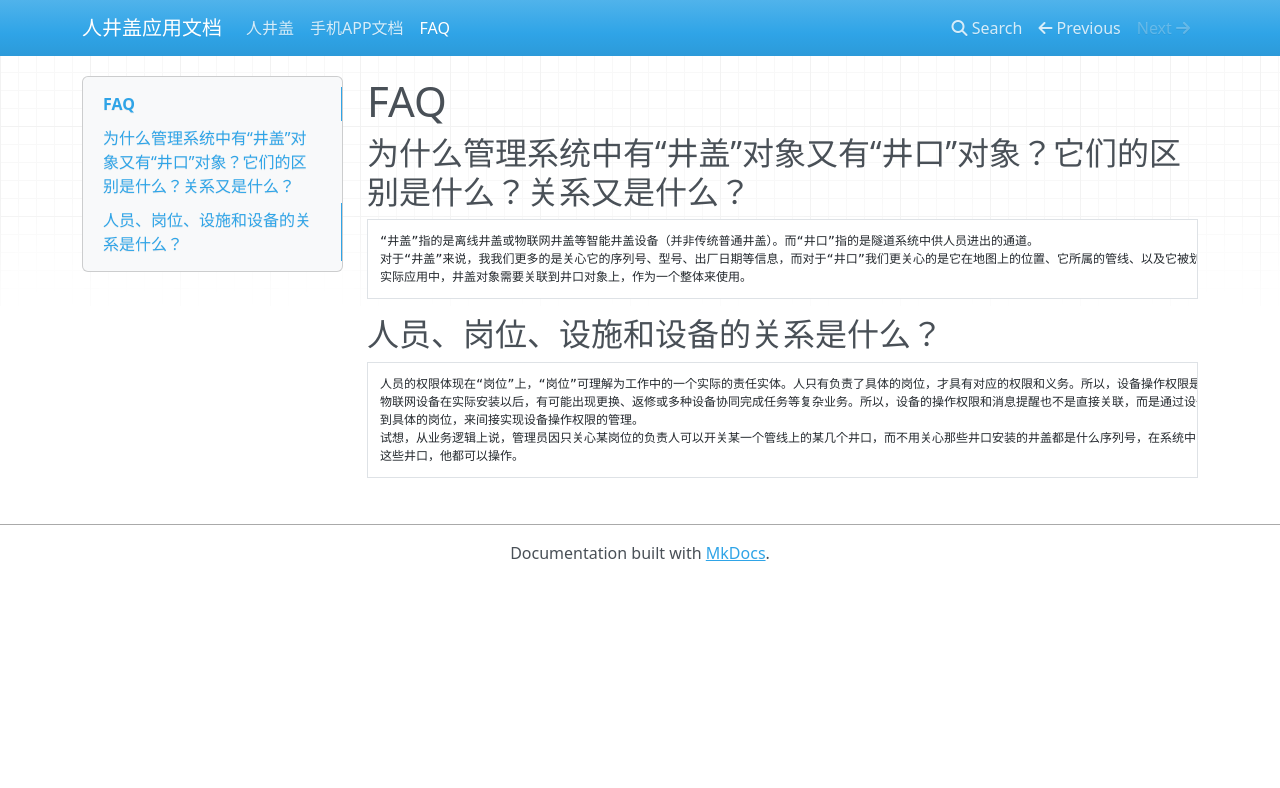
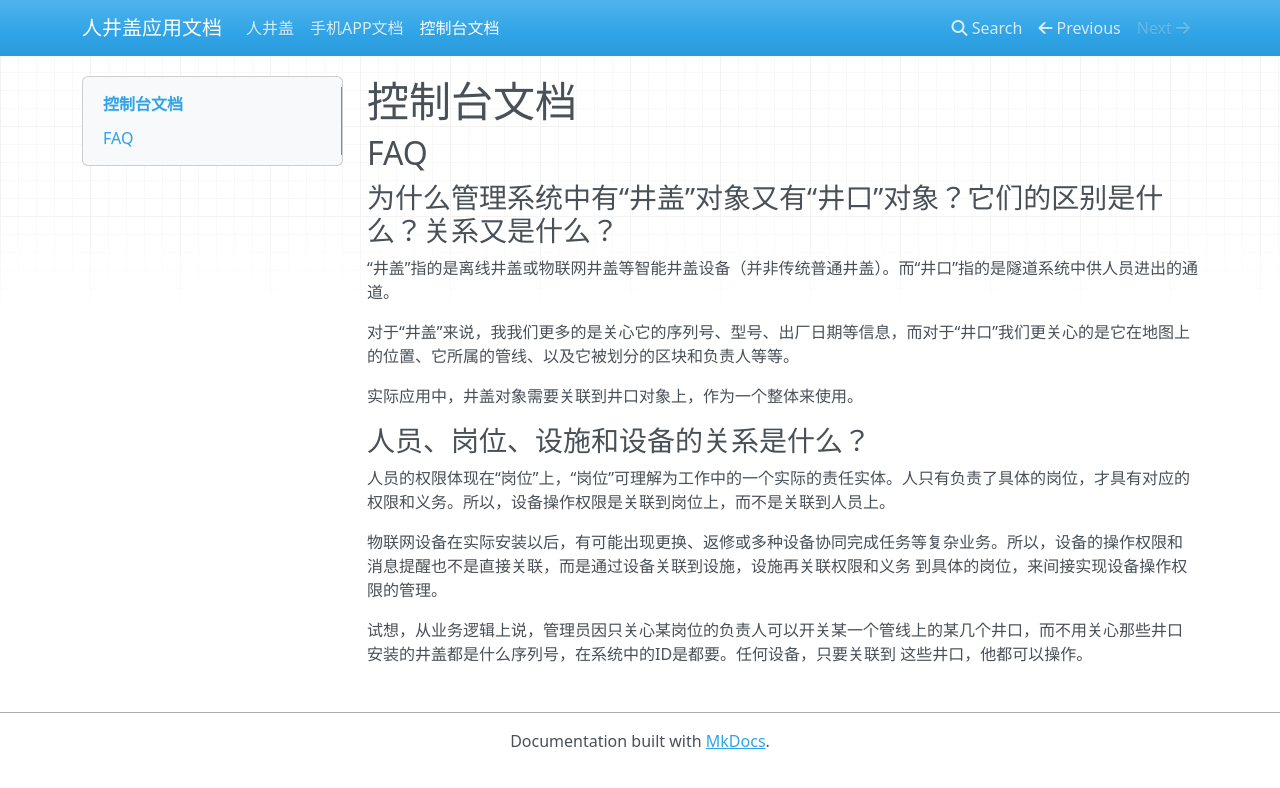
Before and after one commit to lixujia/renjinggai, an MkDocs documentation site: the page built from docs/控制台文档.md, in a window 1280 px wide. Shown: the top 788 px of the page. Built offline with MkDocs 1.6.1, drawn with Linux system fonts in a browser that asks for light colours; nearby versions of some CDN libraries.

Commit message:
取消了文字缩进，因为缩进会被放到块里

```diff
--- a/docs/控制台文档.md
+++ b/docs/控制台文档.md
@@ -1,15 +1,21 @@
-# FAQ
+# 控制台文档
 
-## 为什么管理系统中有“井盖”对象又有“井口”对象？它们的区别是什么？关系又是什么？
+## FAQ
 
-    “井盖”指的是离线井盖或物联网井盖等智能井盖设备（并非传统普通井盖）。而“井口”指的是隧道系统中供人员进出的通道。
-    对于“井盖”来说，我我们更多的是关心它的序列号、型号、出厂日期等信息，而对于“井口”我们更关心的是它在地图上的位置、它所属的管线、以及它被划分的区块和负责人等等。
-    实际应用中，井盖对象需要关联到井口对象上，作为一个整体来使用。
+### 为什么管理系统中有“井盖”对象又有“井口”对象？它们的区别是什么？关系又是什么？
 
-## 人员、岗位、设施和设备的关系是什么？
+“井盖”指的是离线井盖或物联网井盖等智能井盖设备（并非传统普通井盖）。而“井口”指的是隧道系统中供人员进出的通道。
 
-    人员的权限体现在“岗位”上，“岗位”可理解为工作中的一个实际的责任实体。人只有负责了具体的岗位，才具有对应的权限和义务。所以，设备操作权限是关联到岗位上，而不是关联到人员上。
-    物联网设备在实际安装以后，有可能出现更换、返修或多种设备协同完成任务等复杂业务。所以，设备的操作权限和消息提醒也不是直接关联，而是通过设备关联到设施，设施再关联权限和义务
-    到具体的岗位，来间接实现设备操作权限的管理。
-    试想，从业务逻辑上说，管理员因只关心某岗位的负责人可以开关某一个管线上的某几个井口，而不用关心那些井口安装的井盖都是什么序列号，在系统中的ID是都要。任何设备，只要关联到
-    这些井口，他都可以操作。
+对于“井盖”来说，我我们更多的是关心它的序列号、型号、出厂日期等信息，而对于“井口”我们更关心的是它在地图上的位置、它所属的管线、以及它被划分的区块和负责人等等。
+
+实际应用中，井盖对象需要关联到井口对象上，作为一个整体来使用。
+
+### 人员、岗位、设施和设备的关系是什么？
+
+人员的权限体现在“岗位”上，“岗位”可理解为工作中的一个实际的责任实体。人只有负责了具体的岗位，才具有对应的权限和义务。所以，设备操作权限是关联到岗位上，而不是关联到人员上。
+
+物联网设备在实际安装以后，有可能出现更换、返修或多种设备协同完成任务等复杂业务。所以，设备的操作权限和消息提醒也不是直接关联，而是通过设备关联到设施，设施再关联权限和义务
+到具体的岗位，来间接实现设备操作权限的管理。
+
+试想，从业务逻辑上说，管理员因只关心某岗位的负责人可以开关某一个管线上的某几个井口，而不用关心那些井口安装的井盖都是什么序列号，在系统中的ID是都要。任何设备，只要关联到
+这些井口，他都可以操作。
```
